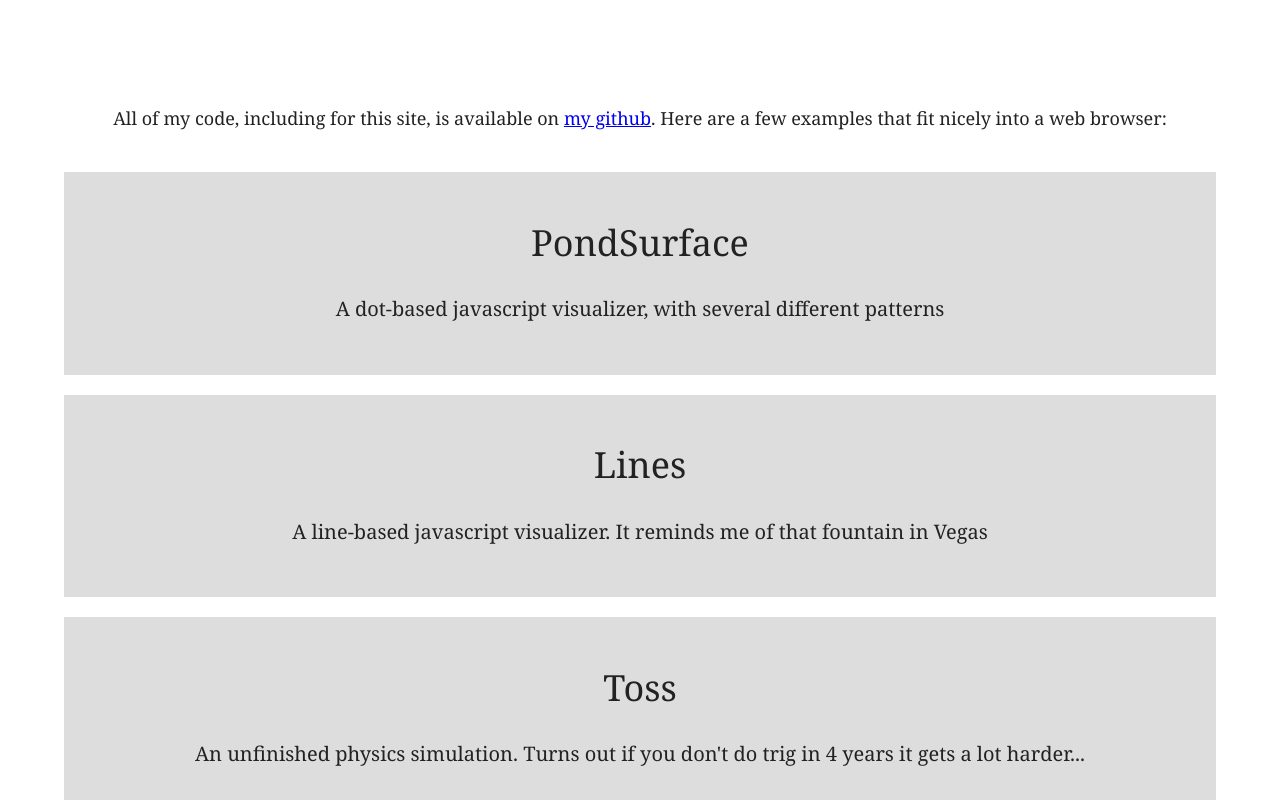
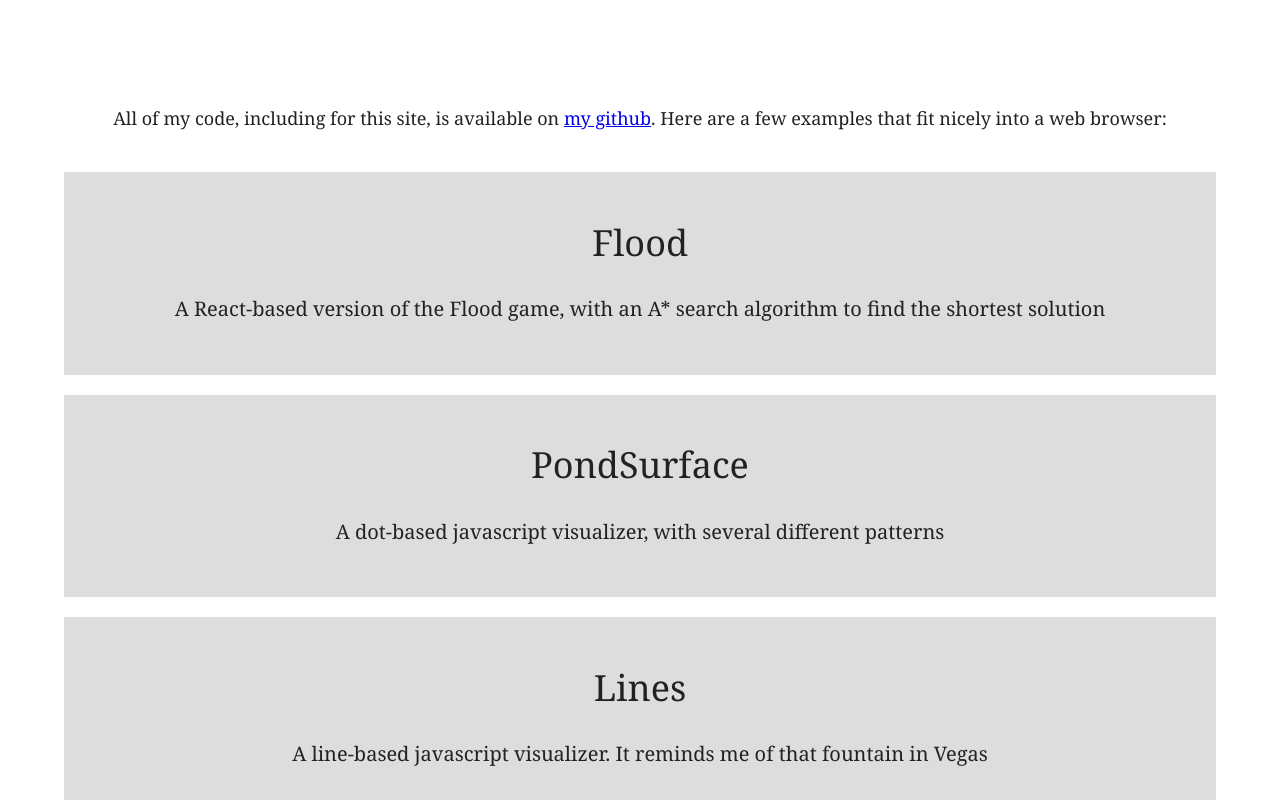
Before and after one commit to crrood/RoodVibes, a plain HTML site: page code_frame.html in a window 1280 px wide. Shown: the top 800 px of the page. Drawn offline with Linux system fonts and the light colour scheme.

Commit message:
add flood to code section

```diff
--- a/code_frame.html
+++ b/code_frame.html
@@ -12,6 +12,13 @@
 <div class="body-frame">
 
 	<h6>All of my code, including for this site, is available on <a href="https://github.com/crrood" target="_blank">my github</a>.  Here are a few examples that fit nicely into a web browser:</h6>
+
+	<a href="https://rawgithub.com/crrood/flood/master/index.html" class="code-link" target="_blank">
+		<div class="code-project">
+			<h2>Flood</h2>
+			<h5>A React-based version of the Flood game, with an A* search algorithm to find the shortest solution</h5>
+		</div>
+	</a>
 
 	<a href="https://rawgithub.com/crrood/pondSurface/master/canvas.html" class="code-link" target="_blank">
 		<div class="code-project">
```
